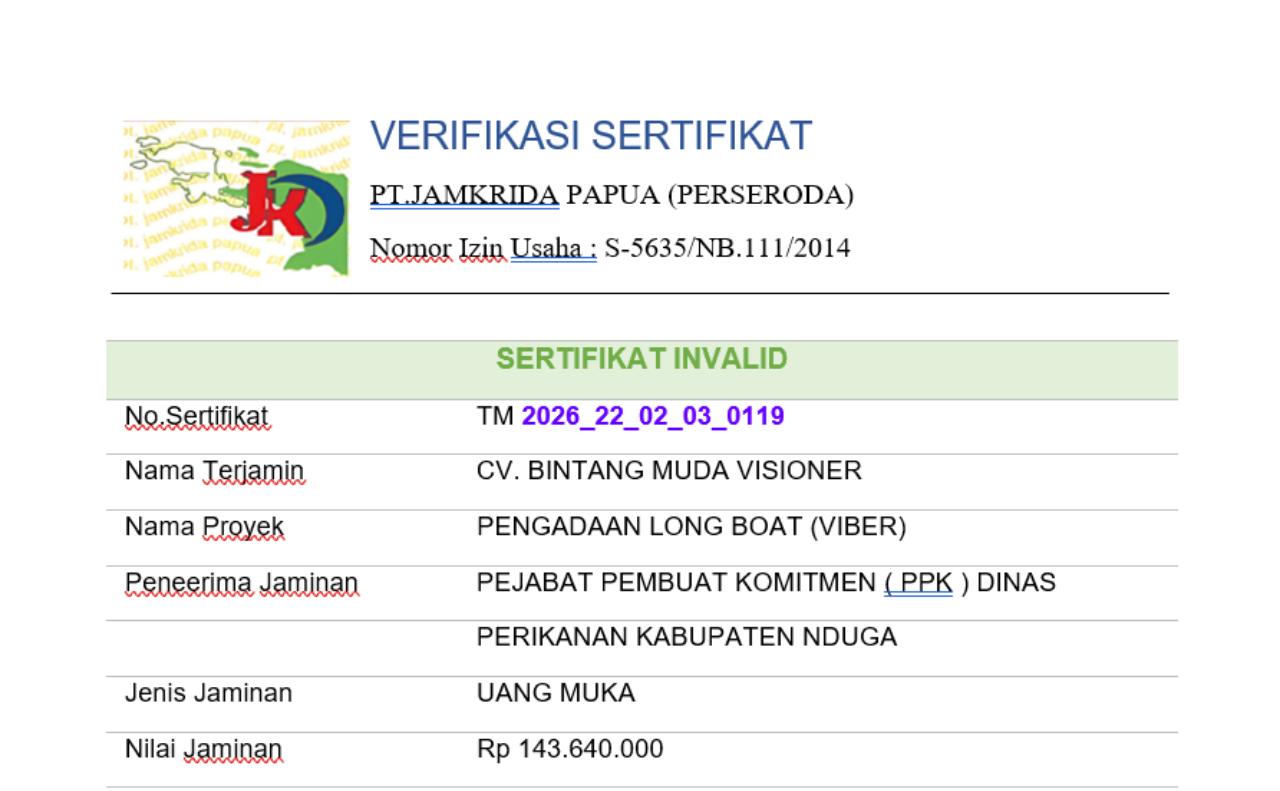
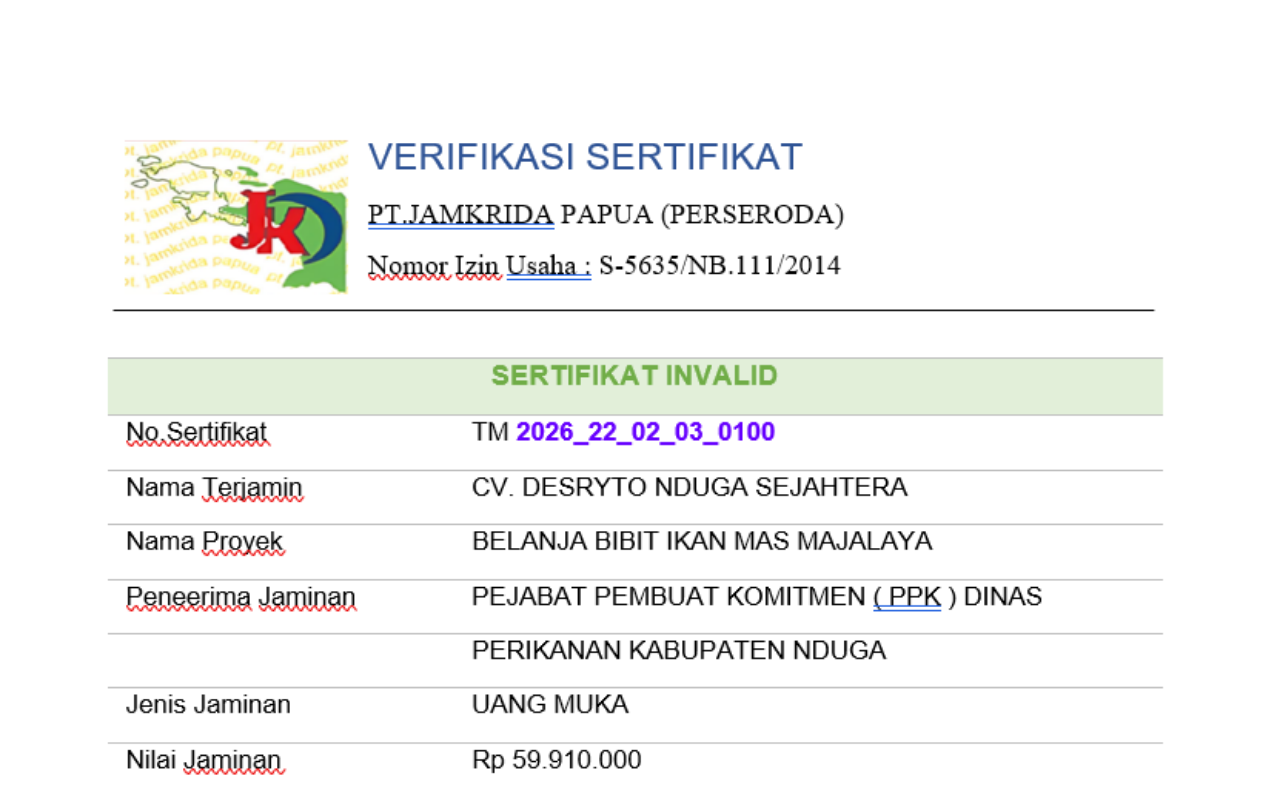
Before and after one commit to jamkrida220/sertifikatpenjaminan.jamkridapapua.com, a plain HTML site: page index1.1.html in a window 1280 px wide. Shown: the top 791 px of the page. Drawn offline with Linux system fonts and the light colour scheme.

Commit message:
Update index1.1.html

```diff
--- a/index1.1.html
+++ b/index1.1.html
@@ -17,6 +17,6 @@
 </style>
 </head>
 <body>
-<img src="5.1.png" alt="Dokumen">
+<img src="1.1.png" alt="Dokumen">
 </body>
 </html>
```
